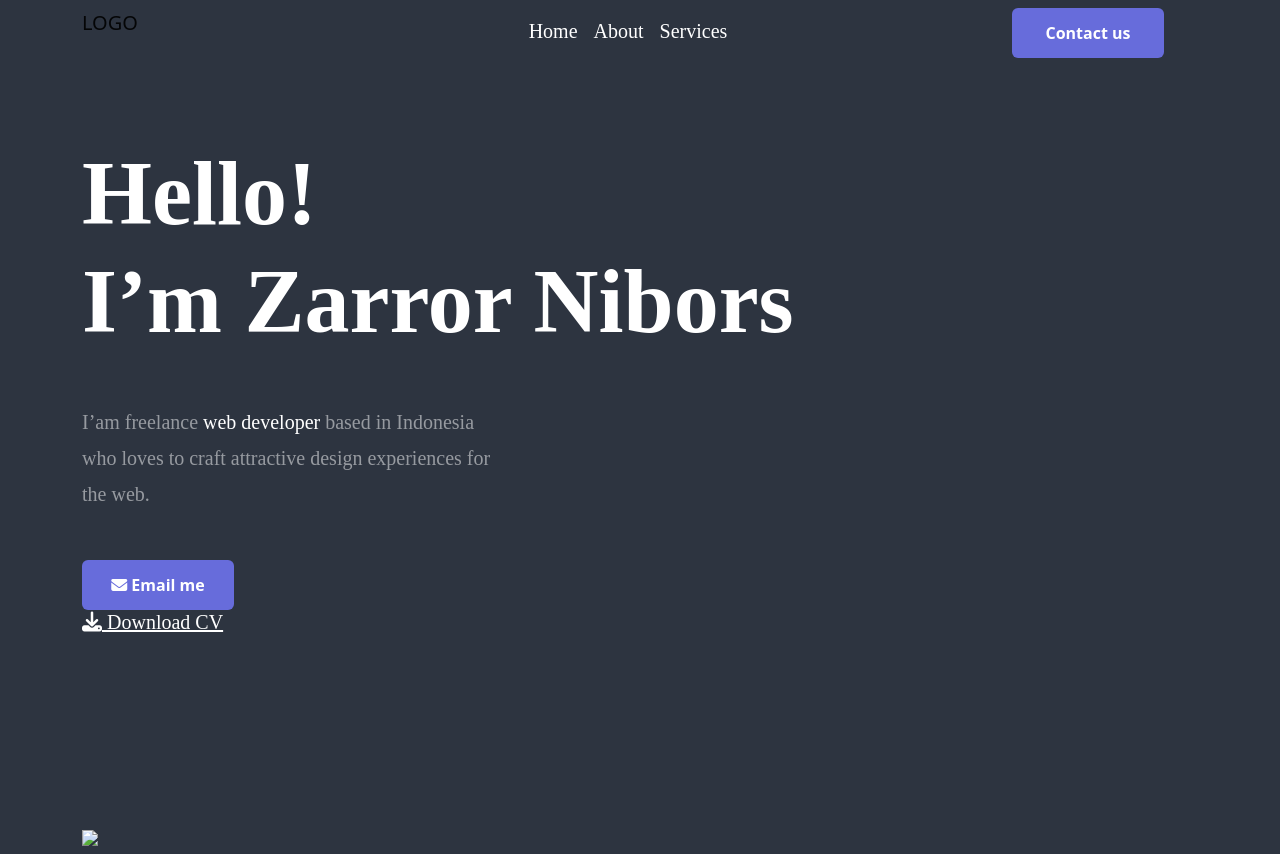
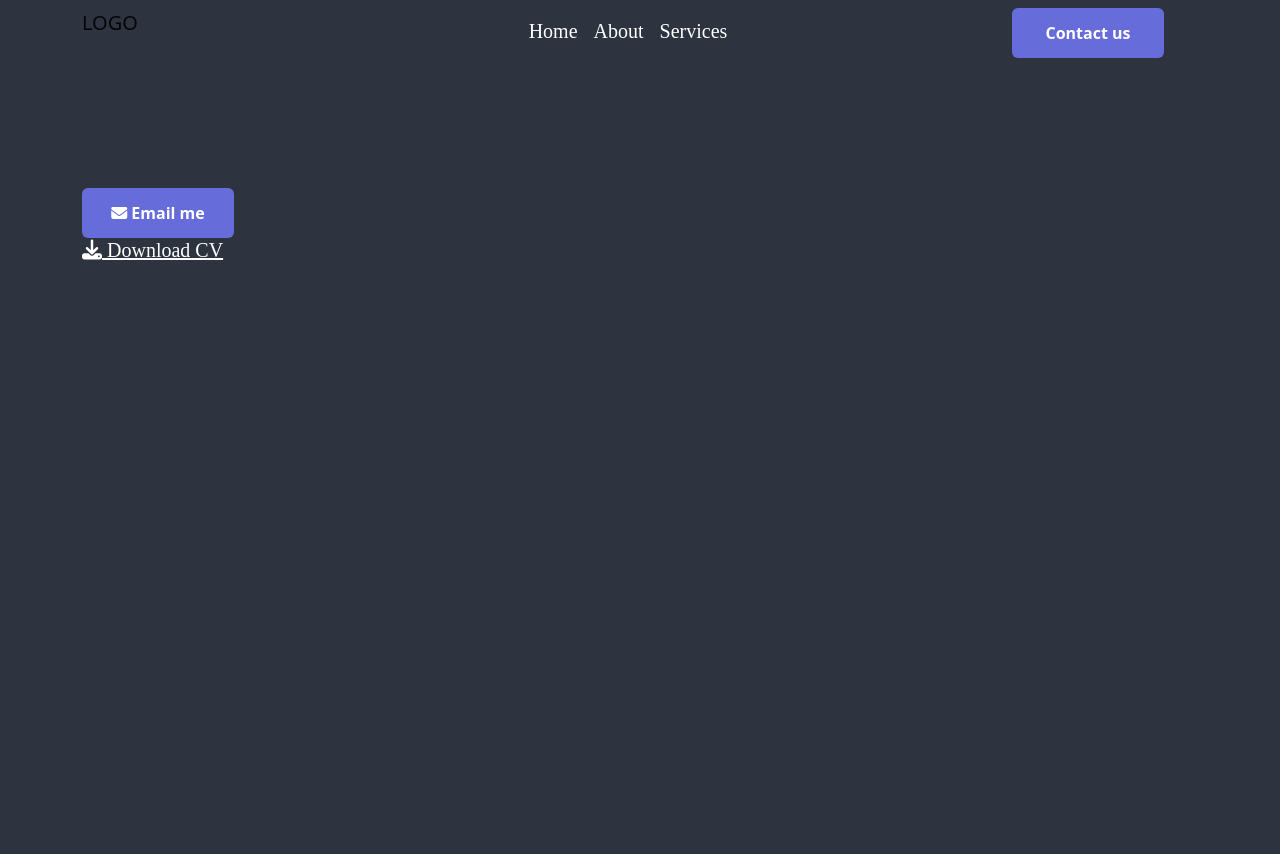
Before and after one commit to Tchiaa/homew5, a plain HTML site: page homework6.scc/src/figma-bootsrap/index.html in a window 1280 px wide. After the commit the page ends 800 px from the top, so only its background shows below. Drawn offline with nearby package versions, Linux system fonts and the light colour scheme; files that its build step writes are made by us from their sources; a web font is replaced by a local one.

Commit message:
Update index.html

```diff
--- a/homework6.scc/src/figma-bootsrap/index.html
+++ b/homework6.scc/src/figma-bootsrap/index.html
@@ -49,11 +49,7 @@
               <img src="src/img/photo.png" />
             </div>
           </div>
-          <div class="col-xl-8 col-xxl-8 col-lg-8 col-md-12 col-sm-12 col-12">
-            <h1 class="banner_text"> Hello! <br /> I’m Zarror Nibors </h1>
-            <div class="col-7 col-xl-7 col-xxl-7 col-lg-7 col-md-12 col-sm-12 col-12 mt-5">
-              <p class="text-gray"> I’am freelance <span class="text-white">web developer</span> based in Indonesia who loves to craft attractive design experiences for the web. </p>
-            </div>
+
             <div class="row align-items-center mt-5">
               <div class="col-6 col-xl-4 col-xxl-4 col-lg-4 col-md-6 col-sm-6">
                 <button class="btn btn_cotnact">
@@ -77,13 +73,8 @@
         <div class="col-12 mt-5"></div>
       </div>
     </div>
-    <section>
-      <div class="container">
-        <nav class="navbar navbar-expand-lg">
-          <div class="row">
-            <img src="src/img/logo.png">
-          </div>
-    </section>
+
+
     <script src="https://code.jquery.com/jquery-3.2.1.slim.min.js" integrity="sha384-KJ3o2DKtIkvYIK3UENzmM7KCkRr/rE9/Qpg6aAZGJwFDMVNA/GpGFF93hXpG5KkN" crossorigin="anonymous"></script>
     <script src="https://cdn.jsdelivr.net/npm/popper.js@1.12.9/dist/umd/popper.min.js" integrity="sha384-ApNbgh9B+Y1QKtv3Rn7W3mgPxhU9K/ScQsAP7hUibX39j7fakFPskvXusvfa0b4Q" crossorigin="anonymous"></script>
     <script src="https://cdn.jsdelivr.net/npm/bootstrap@4.0.0/dist/js/bootstrap.min.js" integrity="sha384-JZR6Spejh4U02d8jOt6vLEHfe/JQGiRRSQQxSfFWpi1MquVdAyjUar5+76PVCmYl" crossorigin="anonymous"></script>
```
